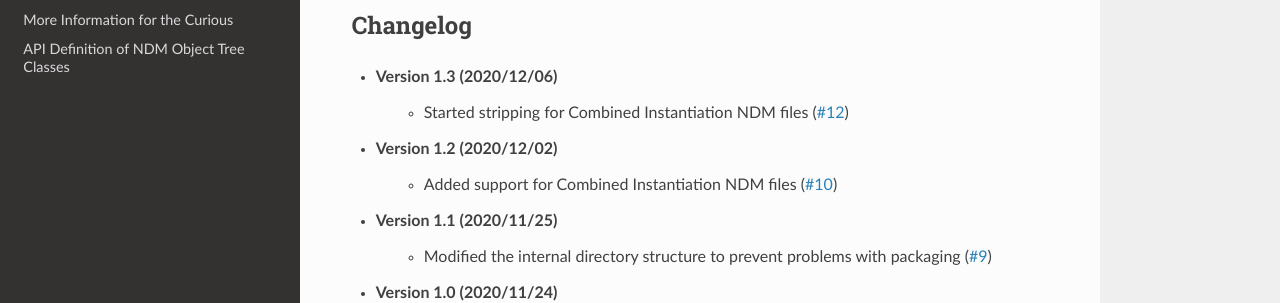
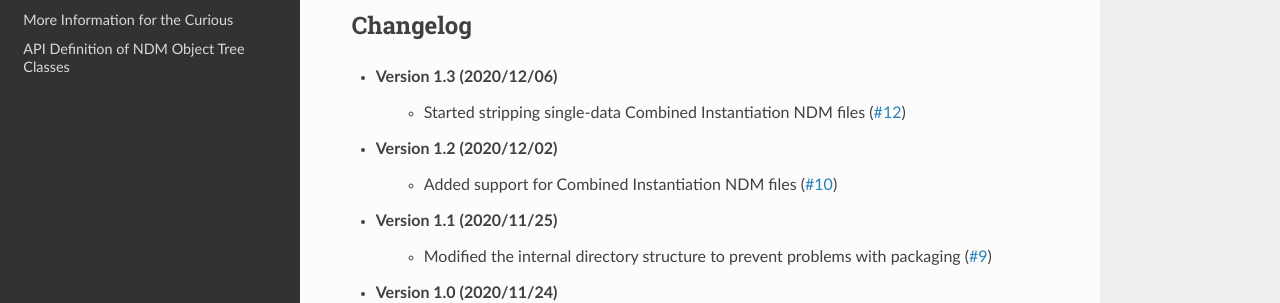
Before and after one commit to egemenimre/ccsds-ndm, a Sphinx documentation site: the page built from docs/index.rst, in a window 1280 px wide and 900 px high, scrolled down 2406 px. Shown: the part 155-458 px from the top of the window. Built offline with Sphinx 7.4.7 and the Read the Docs theme 2.0.0, drawn with Linux system fonts in a browser that asks for light colours.

Commit message:
Changed wording Changleog v1.3

```diff
--- a/docs/index.rst
+++ b/docs/index.rst
@@ -107,7 +107,7 @@ Changelog
 ---------
 
 - Version 1.3 (2020/12/06)
-    - Started stripping for Combined Instantiation NDM files
+    - Started stripping single-data Combined Instantiation NDM files
       (`#12 <https://github.com/egemenimre/ccsds-ndm/issues/12>`_)
 
 - Version 1.2 (2020/12/02)
```
